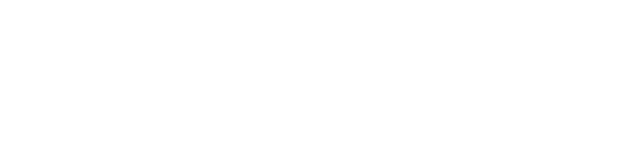
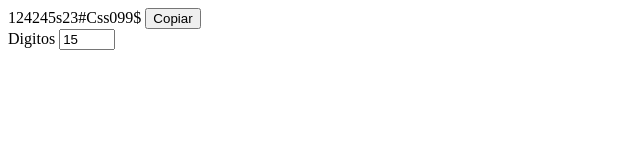
Before and after one commit to nathan-slv017/Gerador_de_senha, a plain HTML site: page assets/index.html in a window 1280 px wide. Shown: the whole page, without its empty margins (0-640 px from the left). Drawn offline with Linux system fonts and the light colour scheme.

Commit message:
Update index.html

```diff
--- a/assets/index.html
+++ b/assets/index.html
@@ -1,4 +1,5 @@
 <html lang="en">
+
 <head>
     <meta charset="UTF-8">
     <meta http-equiv="X-UA-Compatible" content="IE=edge">
@@ -7,7 +8,25 @@
     <script src="script.js" defer></script>
     <link rel="stylesheet" href="style.css">
 </head>
+
 <body>
+    <div class="pw-container">
+        <div class="pw-header">
+            <div class="pw">
+                <span id="pw">124245s23#Css099$</span>
+                <button id="copy">Copiar</button>
+            </div>
+        </div>
+        <div class="pw-body">
+            <div class="form-control">
+                <label for="lem">Digitos</label>
+                <input type="number" id="lem" value="15" min="2" max="30"/>
+            </div>
+            <div class="form-control">
+                <label for="lower"></label>
+            </div>
+        </div>
+    </div>
+</body>
 
-</body>
 </html>
```
